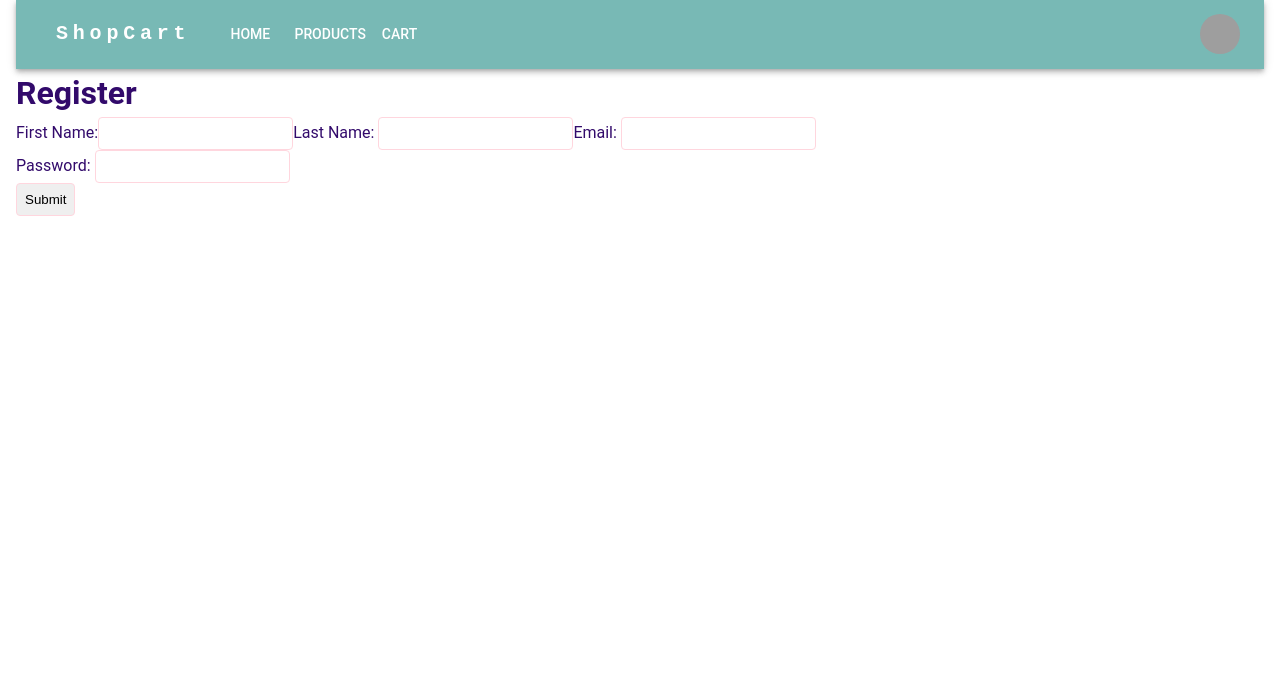
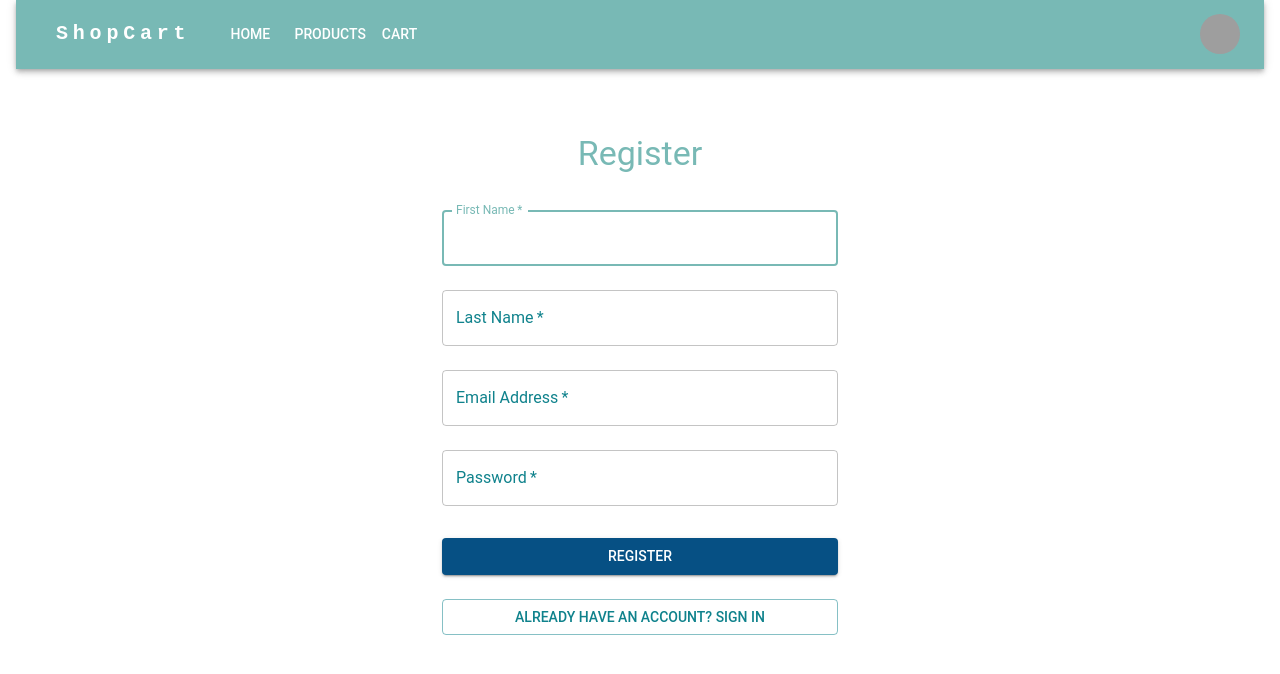
Before and after one commit to Priya-lak/Frontend-practice, a React (Vite) app: page /register in a window 1280 px wide. Shown: the top 674 px of the page. Built offline with nearby package versions, Linux system fonts and the light colour scheme; grey boxes are pictures that could not be loaded; some icons are missing.

Commit message:
register styling with material ui

```diff
--- a/src/pages/Register/Register.jsx
+++ b/src/pages/Register/Register.jsx
@@ -1,58 +1,114 @@
 import { useForm } from "react-hook-form";
-import { useNavigate } from "react-router";
+import { useNavigate, Link } from "react-router-dom";
 import { useAuth } from "../../hooks/useAuth";
+import { Box, Button, Container, TextField, Typography } from "@mui/material";
 
 export default function Register() {
   const { login } = useAuth();
-  const navigateHome = useNavigate();
+  const navigate = useNavigate();
   const {
     register,
     handleSubmit,
-    // watch,
     formState: { errors },
   } = useForm();
 
   return (
-    <>
-      <h1>Register</h1>
-      <form
+    <Container maxWidth="xs">
+      <Box
+        sx={{
+          marginTop: 8,
+          display: "flex",
+          flexDirection: "column",
+          alignItems: "center",
+        }}
+      >
+        <Typography component="h1" variant="h4" color="primary" gutterBottom>
+          Register
+        </Typography>
+        <Box
+          component="form"
           onSubmit={handleSubmit((data) => {
             console.log(data);
-          navigateHome("/");
+            navigate("/");
             login();
           })}
+          sx={{ mt: 1 }}
         >
-        <label for="firstName">First Name:</label>
-        <input
+          <TextField
+            margin="normal"
+            required
+            fullWidth
             id="firstName"
-          type="text"
-          {...register("firstName", { required: true })}
+            label="First Name"
+            autoComplete="given-name"
+            autoFocus
+            error={!!errors.firstName}
+            helperText={errors.firstName?.message}
+            {...register("firstName", {
+              required: "Please fill in the first name",
+            })}
           />
-        <label for="lastName">Last Name:</label>{" "}
-        <input
+          <TextField
+            margin="normal"
+            required
+            fullWidth
             id="lastName"
-          type="text"
-          {...register("firstName", { required: true })}
+            label="Last Name"
+            autoComplete="family-name"
+            error={!!errors.lastName}
+            helperText={errors.lastName?.message}
+            {...register("lastName", {
+              required: "Please fill in the last name",
+            })}
           />
-        <label for="email">Email:</label>{" "}
-        <input
+          <TextField
+            margin="normal"
+            required
+            fullWidth
             id="email"
+            label="Email Address"
             type="email"
+            autoComplete="email"
+            error={!!errors.email}
+            helperText={errors.email?.message}
             {...register("email", { required: "Please fill in the email" })}
           />
-        <p>{errors.email?.message}</p>
-        <label for="password">Password:</label>{" "}
-        <input
+          <TextField
+            margin="normal"
+            required
+            fullWidth
             id="password"
+            label="Password"
             type="password"
+            autoComplete="new-password"
+            error={!!errors.password}
+            helperText={errors.password?.message}
             {...register("password", {
               required: "Please fill in the password",
               minLength: { value: 4, message: "Minimum length is 4" },
             })}
           />
-        <p>{errors.password?.message}</p>
-        <input type="submit" />
-      </form>
-    </>
+          <Button
+            type="submit"
+            fullWidth
+            variant="contained"
+            color="info"
+            sx={{ mt: 3, mb: 2 }}
+          >
+            Register
+          </Button>
+          <Button
+            component={Link}
+            to="/login"
+            fullWidth
+            variant="outlined"
+            color="secondary"
+            sx={{ mt: 1 }}
+          >
+            Already have an account? Sign In
+          </Button>
+        </Box>
+      </Box>
+    </Container>
   );
 }
```
Lines whose indentation alone changed are shown as unchanged.
